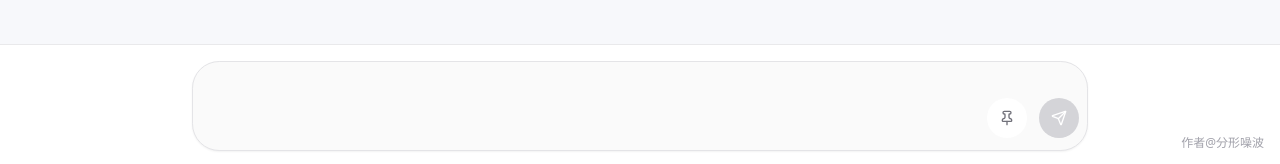
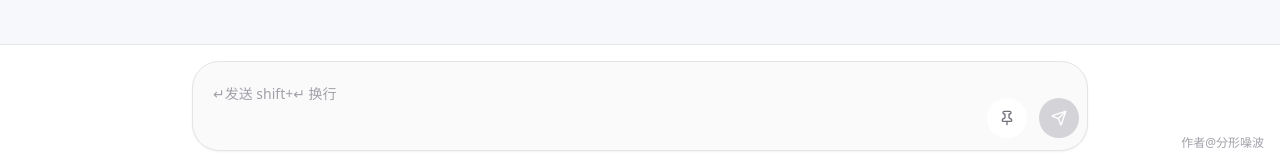
Before and after one commit to Intersection98/Do-not-ask-LLM, a React (Vite) app: page /#/ in a window 1280 px wide. Both pictures are taken after a click on the button "开始游戏". Shown: the part 633-797 px from the top of the page. Built offline with nearby package versions, Linux system fonts and the light colour scheme.

Commit message:
Add input placeholder hint

```diff
--- a/src/components/game/GameConsole.tsx
+++ b/src/components/game/GameConsole.tsx
@@ -2180,6 +2180,7 @@ export function GameConsole({
                   ref={inputRef}
                   className={`max-h-40 min-h-12 flex-1 resize-none bg-transparent px-3 py-3 text-sm leading-6 outline-none ${isNightMode ? "text-zinc-100 placeholder:text-zinc-600" : "text-zinc-900 placeholder:text-zinc-400"}`}
                   disabled={inputDisabled}
+                  placeholder="↵发送 shift+↵ 换行"
                   style={inputTextStyle}
                   value={input}
                   onChange={(event) => setInput(event.target.value)}
```
